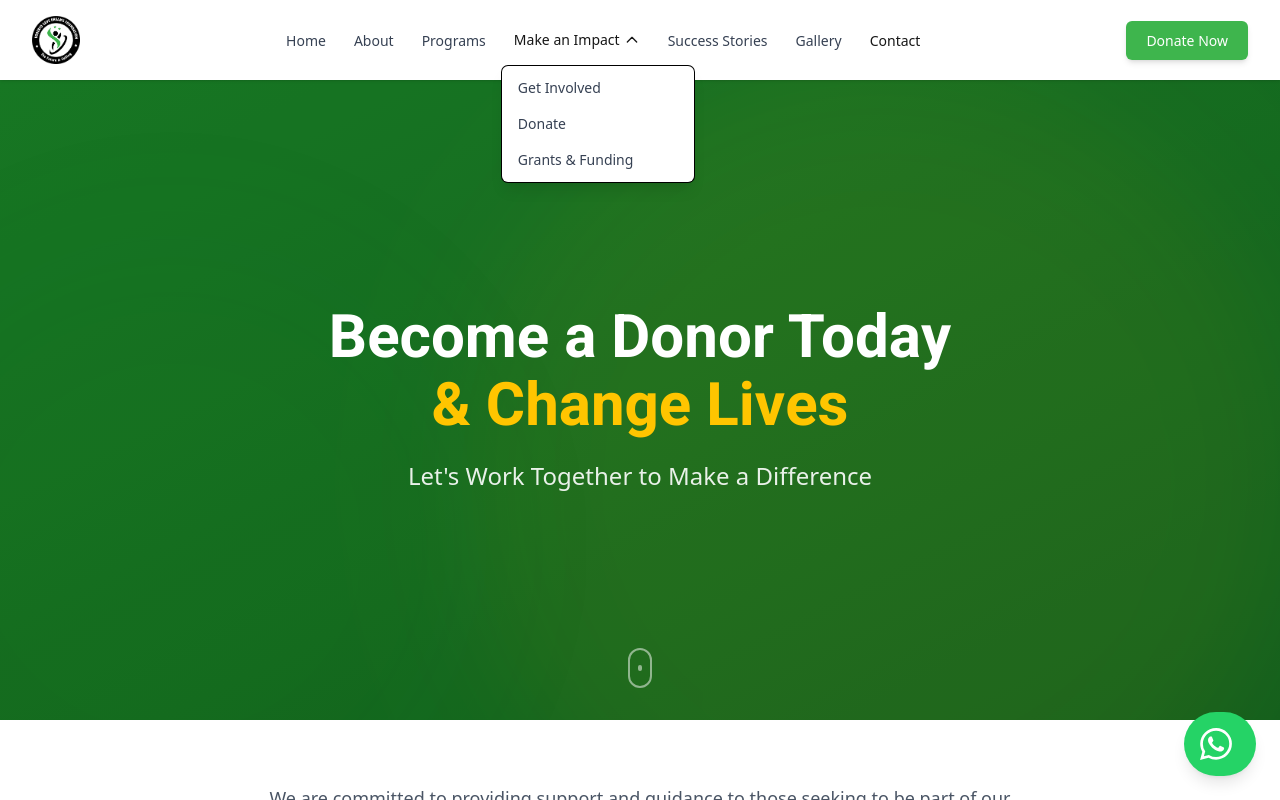
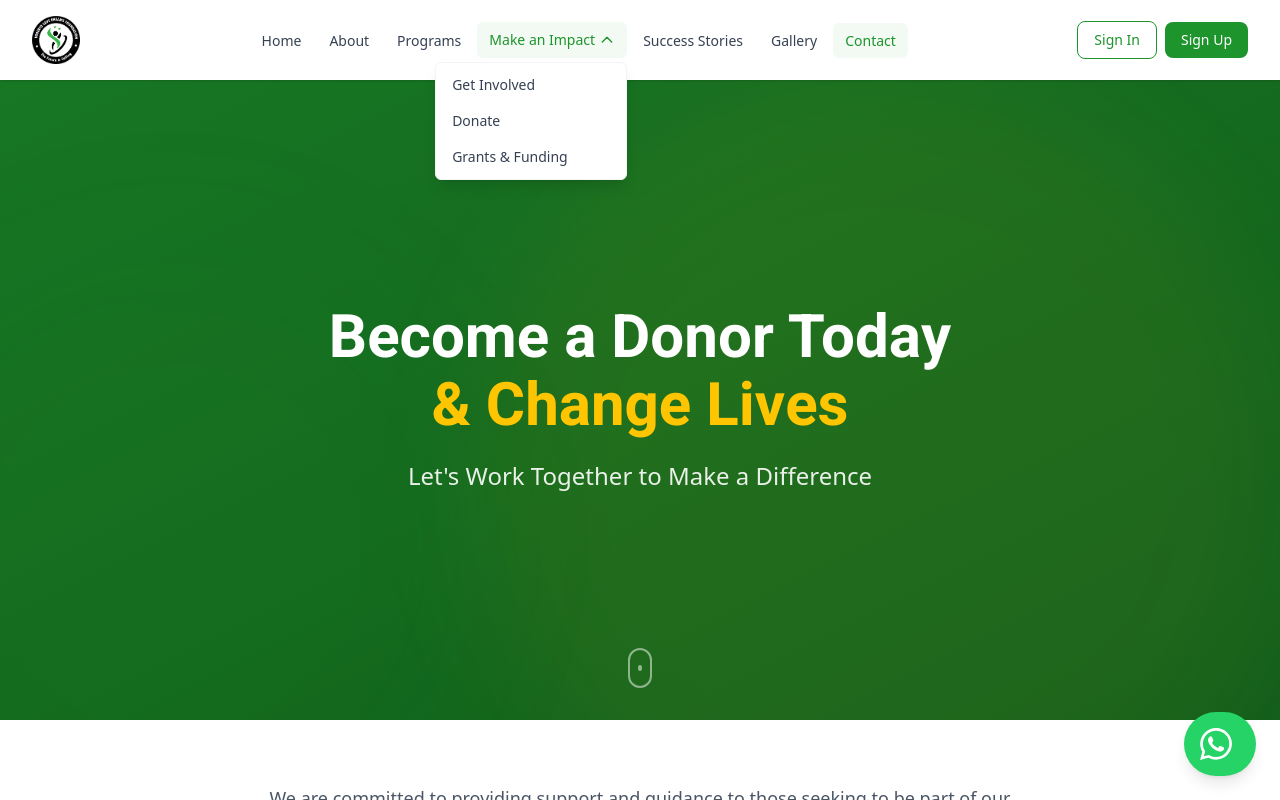
Before and after one commit to mounirclicksalesmedia/robertosavedreams, a Next.js app: page /contact in a window 1280 px wide. Both pictures are taken after a click on the button "Make an Impact". Shown: the top 800 px of the page. Built offline with nearby package versions, Linux system fonts and the light colour scheme.

Commit message:
fix: optimize mobile performance and fix content loading issues

```diff
--- a/app/(public)/contact/page.tsx
+++ b/app/(public)/contact/page.tsx
@@ -2,7 +2,7 @@
 
 import { motion } from 'framer-motion';
 import Link from 'next/link';
-import { useState } from 'react';
+import { useState, useEffect } from 'react';
 
 export default function ContactPage() {
   const [formData, setFormData] = useState({
@@ -14,6 +14,12 @@ export default function ContactPage() {
   const [isSubmitting, setIsSubmitting] = useState(false);
   const [isSubmitted, setIsSubmitted] = useState(false);
   const [submitError, setSubmitError] = useState<string | null>(null);
+  const [isLoaded, setIsLoaded] = useState(false);
+
+  // Mark page as loaded after initial render
+  useEffect(() => {
+    setIsLoaded(true);
+  }, []);
 
   const handleInputChange = (e: React.ChangeEvent<HTMLInputElement | HTMLTextAreaElement>) => {
     const { name, value } = e.target;
@@ -59,20 +65,27 @@ export default function ContactPage() {
     }
   };
 
+  // Animation settings optimized for performance
+  const fadeInProps = {
+    initial: { opacity: isLoaded ? 0 : 1, y: isLoaded ? 20 : 0 },
+    whileInView: { opacity: 1, y: 0 },
+    viewport: { once: true, margin: "0px 0px -100px 0px" },
+    transition: { duration: 0.5 }
+  };
+
   return (
     <div className="min-h-screen bg-white">
       {/* Hero Section */}
       <section className="relative h-[80vh] bg-gradient-to-br from-[#1D942C] to-[#167623] overflow-hidden">
         <div className="absolute inset-0 bg-black/20" />
 
-        {/* Animated Background Elements */}
+        {/* Animated Background Elements - Less CPU intensive */}
         <div className="absolute inset-0">
           <motion.div
             className="absolute top-0 right-0 w-[800px] h-[800px] rounded-full bg-[#ffc500]/20 blur-3xl"
             animate={{
               scale: [1, 1.2, 1],
-              opacity: [0.3, 0.2, 0.3],
-              rotate: [0, 45, 0]
+              opacity: [0.3, 0.2, 0.3]
             }}
             transition={{
               duration: 8,
@@ -112,12 +125,13 @@ export default function ContactPage() {
           </motion.div>
         </div>
 
-        {/* Scroll Indicator */}
+        {/* Scroll Indicator - only show after content is loaded */}
+        {isLoaded && (
           <motion.div
             className="absolute bottom-8 left-1/2 -translate-x-1/2"
             initial={{ opacity: 0, y: -20 }}
             animate={{ opacity: 1, y: 0 }}
-          transition={{ delay: 2 }}
+            transition={{ delay: 0.5 }}
           >
             <motion.div
               animate={{ y: [0, 10, 0] }}
@@ -131,16 +145,14 @@ export default function ContactPage() {
               />
             </motion.div>
           </motion.div>
+        )}
       </section>
 
-      {/* Main Content */}
+      {/* Main Content - Simplified animations for better performance */}
       <div className="max-w-7xl mx-auto px-4 sm:px-6 lg:px-8 py-16">
         {/* Introduction */}
         <motion.section
-          initial={{ opacity: 0, y: 20 }}
-          whileInView={{ opacity: 1, y: 0 }}
-          viewport={{ once: true }}
-          transition={{ duration: 0.5 }}
+          {...fadeInProps}
           className="text-center mb-16"
         >
           <p className="text-lg text-gray-600 max-w-3xl mx-auto">
@@ -150,10 +162,7 @@ export default function ContactPage() {
 
         {/* Contact Information Grid */}
         <motion.section
-          initial={{ opacity: 0, y: 20 }}
-          whileInView={{ opacity: 1, y: 0 }}
-          viewport={{ once: true }}
-          transition={{ duration: 0.5 }}
+          {...fadeInProps}
           className="grid md:grid-cols-2 gap-8 mb-16"
         >
           {/* Contact Methods */}
@@ -219,12 +228,9 @@ export default function ContactPage() {
           </div>
         </motion.section>
 
-        {/* Contact Form Section */}
+        {/* Contact Form Section - Using the same fadeInProps for consistency */}
         <motion.section
-          initial={{ opacity: 0, y: 20 }}
-          whileInView={{ opacity: 1, y: 0 }}
-          viewport={{ once: true }}
-          transition={{ duration: 0.5 }}
+          {...fadeInProps}
           className="mb-16"
         >
           <div className="bg-white rounded-2xl shadow-lg p-8 border border-gray-100">
@@ -350,12 +356,9 @@ export default function ContactPage() {
           </div>
         </motion.section>
 
-        {/* Social Media Section */}
+        {/* Social Media Section - Same fadeInProps */}
         <motion.section
-          initial={{ opacity: 0, y: 20 }}
-          whileInView={{ opacity: 1, y: 0 }}
-          viewport={{ once: true }}
-          transition={{ duration: 0.5 }}
+          {...fadeInProps}
           className="mb-16"
         >
           <div className="bg-white rounded-2xl shadow-lg p-8 border border-gray-100">
@@ -386,12 +389,9 @@ export default function ContactPage() {
           </div>
         </motion.section>
 
-        {/* Additional Information */}
+        {/* Additional Information - Same fadeInProps */}
         <motion.section
-          initial={{ opacity: 0, y: 20 }}
-          whileInView={{ opacity: 1, y: 0 }}
-          viewport={{ once: true }}
-          transition={{ duration: 0.5 }}
+          {...fadeInProps}
           className="mb-16"
         >
           <div className="bg-gradient-to-br from-[#1D942C] to-[#167623] rounded-2xl p-8 md:p-12 text-white relative overflow-hidden">
@@ -400,8 +400,7 @@ export default function ContactPage() {
                 className="absolute top-0 right-0 w-[600px] h-[600px] rounded-full bg-[#ffc500]/20 blur-3xl"
                 animate={{
                   scale: [1, 1.2, 1],
-                  opacity: [0.2, 0.1, 0.2],
-                  rotate: [0, 45, 0]
+                  opacity: [0.2, 0.1, 0.2]
                 }}
                 transition={{
                   duration: 8,
--- a/app/components/layout/Header.tsx
+++ b/app/components/layout/Header.tsx
@@ -29,6 +29,12 @@ export default function Header() {
   const [activeDropdown, setActiveDropdown] = useState<string | null>(null);
   const dropdownRef = useRef<HTMLDivElement>(null);
   const pathname = usePathname();
+  const [isClient, setIsClient] = useState(false);
+
+  // Mark when component is mounted on client
+  useEffect(() => {
+    setIsClient(true);
+  }, []);
 
   // Close dropdown when clicking outside
   useEffect(() => {
@@ -54,6 +60,12 @@ export default function Header() {
     setActiveDropdown(activeDropdown === name ? null : name);
   };
 
+  // Simpler animations for mobile devices
+  const buttonVariants = {
+    rest: { scale: 1 },
+    hover: { scale: isClient ? 1.05 : 1 }
+  };
+
   return (
     <header className="bg-white shadow-sm sticky top-0 z-50">
       <div className="max-w-7xl mx-auto px-4 sm:px-6 lg:px-8">
@@ -61,7 +73,7 @@ export default function Header() {
           <div className="flex items-center">
             <Link href="/" className="flex items-center group">
               <motion.div
-                whileHover={{ scale: 1.05 }}
+                whileHover={{ scale: isClient ? 1.05 : 1 }}
                 className="relative w-12 h-12"
               >
                 <Image
@@ -78,19 +90,22 @@ export default function Header() {
           {/* Desktop navigation */}
           <nav className="hidden lg:flex items-center space-x-1">
             {navItems.map((item) => (
-              <div key={item.name} className="relative" ref={item.dropdown ? dropdownRef : undefined}>
+              <div key={item.name} className="relative" ref={item.dropdown && activeDropdown === item.name ? dropdownRef : undefined}>
                 {item.dropdown ? (
-                  <div>
+                  <>
                     <button
                       onClick={() => toggleDropdown(item.name)}
-                      className={`px-3 py-2 rounded-md text-sm font-medium flex items-center hover:bg-[#1D942C]/5 transition-colors duration-200 ${
-                        activeDropdown === item.name ? 'text-primary' : 'text-gray-700'
+                      className={`px-3 py-2 rounded-md text-sm font-medium transition-colors flex items-center ${
+                        activeDropdown === item.name
+                          ? 'text-[#1D942C] bg-[#1D942C]/5'
+                          : 'text-gray-700 hover:text-[#1D942C] hover:bg-gray-50'
                       }`}
+                      aria-expanded={activeDropdown === item.name}
                     >
                       {item.name}
                       <svg
-                        className={`ml-1 h-4 w-4 transition-transform duration-200 ${
-                          activeDropdown === item.name ? 'rotate-180 text-primary' : 'text-gray-500'
+                        className={`ml-1 h-4 w-4 transition-transform ${
+                          activeDropdown === item.name ? 'transform rotate-180' : ''
                         }`}
                         fill="none"
                         viewBox="0 0 24 24"
@@ -99,41 +114,42 @@ export default function Header() {
                         <path strokeLinecap="round" strokeLinejoin="round" strokeWidth={2} d="M19 9l-7 7-7-7" />
                       </svg>
                     </button>
+
+                    {/* Dropdown menu */}
                     <AnimatePresence>
                       {activeDropdown === item.name && (
                         <motion.div
-                          initial={{ opacity: 0, y: 10 }}
+                          initial={{ opacity: 0, y: -10 }}
                           animate={{ opacity: 1, y: 0 }}
-                          exit={{ opacity: 0, y: 10 }}
+                          exit={{ opacity: 0, y: -10 }}
                           transition={{ duration: 0.2 }}
-                          className="absolute left-0 mt-2 w-48 rounded-md shadow-lg bg-white ring-1 ring-black ring-opacity-5 z-50"
+                          className="absolute right-0 mt-1 w-48 bg-white rounded-md shadow-lg py-1 z-10 border border-gray-100"
                         >
-                          <div className="py-1">
                           {item.dropdown.map((dropdownItem) => (
                             <Link
                               key={dropdownItem.name}
                               href={dropdownItem.href}
-                                className={`block px-4 py-2 text-sm hover:bg-[#1D942C]/5 transition-colors duration-200 ${
+                              className={`block px-4 py-2 text-sm transition-colors ${
                                 pathname === dropdownItem.href
-                                    ? 'text-primary font-medium'
-                                    : 'text-gray-700'
+                                  ? 'text-[#1D942C] bg-[#1D942C]/5'
+                                  : 'text-gray-700 hover:text-[#1D942C] hover:bg-gray-50'
                               }`}
+                              onClick={() => setActiveDropdown(null)}
                             >
                               {dropdownItem.name}
                             </Link>
                           ))}
-                          </div>
                         </motion.div>
                       )}
                     </AnimatePresence>
-                  </div>
+                  </>
                 ) : (
                   <Link
                     href={item.href}
-                    className={`px-3 py-2 rounded-md text-sm font-medium hover:bg-[#1D942C]/5 transition-colors duration-200 ${
+                    className={`px-3 py-2 rounded-md text-sm font-medium transition-colors ${
                       pathname === item.href
-                        ? 'text-primary'
-                        : 'text-gray-700'
+                        ? 'text-[#1D942C] bg-[#1D942C]/5'
+                        : 'text-gray-700 hover:text-[#1D942C] hover:bg-gray-50'
                     }`}
                   >
                     {item.name}
@@ -143,46 +159,65 @@ export default function Header() {
             ))}
           </nav>
 
-          {/* Donate button (desktop) */}
-          <div className="hidden lg:block">
-            <Link
-              href="/donate"
-              className="px-5 py-2.5 bg-[#3eb54d] text-white rounded-md shadow-md hover:bg-[#2d8a3a] hover:shadow-lg transition-all duration-300 hover:-translate-y-0.5 text-sm font-medium"
+          {/* Login/Signup */}
+          <div className="hidden lg:flex items-center space-x-2">
+            <Link href="/signin">
+              <motion.button
+                variants={buttonVariants}
+                initial="rest"
+                whileHover="hover"
+                className="bg-white border border-[#1D942C] text-[#1D942C] px-4 py-2 rounded-lg text-sm font-medium hover:bg-[#1D942C]/5 transition-colors"
               >
-              Donate Now
+                Sign In
+              </motion.button>
+            </Link>
+            <Link href="/signup">
+              <motion.button
+                variants={buttonVariants}
+                initial="rest"
+                whileHover="hover"
+                className="bg-[#1D942C] text-white px-4 py-2 rounded-lg text-sm font-medium hover:bg-[#167623] transition-colors"
+              >
+                Sign Up
+              </motion.button>
             </Link>
           </div>
 
           {/* Mobile menu button */}
-          <div className="flex items-center lg:hidden">
+          <div className="lg:hidden">
             <button
               type="button"
+              className="text-gray-700 hover:text-[#1D942C] focus:outline-none"
               onClick={() => setMobileMenuOpen(!mobileMenuOpen)}
-              className="inline-flex items-center justify-center p-2 rounded-md text-gray-700 hover:text-[#1D942C] hover:bg-[#1D942C]/5 focus:outline-none"
-              aria-expanded="false"
             >
               <span className="sr-only">Open main menu</span>
               {mobileMenuOpen ? (
                 <svg
-                  className="block h-6 w-6"
-                  xmlns="http://www.w3.org/2000/svg"
+                  className="h-6 w-6"
                   fill="none"
                   viewBox="0 0 24 24"
                   stroke="currentColor"
-                  aria-hidden="true"
                 >
-                  <path strokeLinecap="round" strokeLinejoin="round" strokeWidth="2" d="M6 18L18 6M6 6l12 12" />
+                  <path
+                    strokeLinecap="round"
+                    strokeLinejoin="round"
+                    strokeWidth={2}
+                    d="M6 18L18 6M6 6l12 12"
+                  />
                 </svg>
               ) : (
                 <svg
-                  className="block h-6 w-6"
-                  xmlns="http://www.w3.org/2000/svg"
+                  className="h-6 w-6"
                   fill="none"
                   viewBox="0 0 24 24"
                   stroke="currentColor"
-                  aria-hidden="true"
                 >
-                  <path strokeLinecap="round" strokeLinejoin="round" strokeWidth="2" d="M4 6h16M4 12h16M4 18h16" />
+                  <path
+                    strokeLinecap="round"
+                    strokeLinejoin="round"
+                    strokeWidth={2}
+                    d="M4 6h16M4 12h16M4 18h16"
+                  />
                 </svg>
               )}
             </button>
@@ -197,24 +232,26 @@ export default function Header() {
             initial={{ opacity: 0, height: 0 }}
             animate={{ opacity: 1, height: 'auto' }}
             exit={{ opacity: 0, height: 0 }}
-            transition={{ duration: 0.3 }}
-            className="lg:hidden overflow-hidden"
+            transition={{ duration: 0.2 }}
+            className="lg:hidden"
           >
-            <div className="px-2 pt-2 pb-3 space-y-1 bg-gray-50 border-t border-gray-200">
+            <div className="px-2 pt-2 pb-3 space-y-1 bg-white shadow-lg border-t border-gray-100">
               {navItems.map((item) => (
                 <div key={item.name}>
                   {item.dropdown ? (
-                    <div>
+                    <>
                       <button
                         onClick={() => toggleDropdown(item.name)}
-                        className={`w-full flex justify-between items-center px-3 py-2 rounded-md text-base font-medium ${
-                          activeDropdown === item.name ? 'bg-[#1D942C]/5 text-primary' : 'text-gray-700 hover:bg-[#1D942C]/5'
+                        className={`w-full text-left px-3 py-2 rounded-md text-base font-medium transition-colors flex items-center justify-between ${
+                          activeDropdown === item.name
+                            ? 'text-[#1D942C] bg-[#1D942C]/5'
+                            : 'text-gray-700 hover:text-[#1D942C] hover:bg-gray-50'
                         }`}
                       >
                         {item.name}
                         <svg
-                          className={`ml-1 h-5 w-5 transition-transform duration-200 ${
-                            activeDropdown === item.name ? 'rotate-180 text-primary' : 'text-gray-500'
+                          className={`ml-1 h-4 w-4 transition-transform ${
+                            activeDropdown === item.name ? 'transform rotate-180' : ''
                           }`}
                           fill="none"
                           viewBox="0 0 24 24"
@@ -223,6 +260,8 @@ export default function Header() {
                           <path strokeLinecap="round" strokeLinejoin="round" strokeWidth={2} d="M19 9l-7 7-7-7" />
                         </svg>
                       </button>
+
+                      {/* Mobile dropdown */}
                       <AnimatePresence>
                         {activeDropdown === item.name && (
                           <motion.div
@@ -230,17 +269,21 @@ export default function Header() {
                             animate={{ opacity: 1, height: 'auto' }}
                             exit={{ opacity: 0, height: 0 }}
                             transition={{ duration: 0.2 }}
-                            className="pl-4 mt-1 space-y-1"
+                            className="pl-4 py-1"
                           >
                             {item.dropdown.map((dropdownItem) => (
                               <Link
                                 key={dropdownItem.name}
                                 href={dropdownItem.href}
-                                className={`block px-3 py-2 rounded-md text-base font-medium ${
+                                className={`block px-4 py-2 text-base transition-colors ${
                                   pathname === dropdownItem.href
-                                    ? 'bg-[#1D942C]/5 text-primary'
-                                    : 'text-gray-700 hover:bg-[#1D942C]/5'
+                                    ? 'text-[#1D942C] bg-[#1D942C]/5 rounded-md'
+                                    : 'text-gray-700 hover:text-[#1D942C] hover:bg-gray-50 rounded-md'
                                 }`}
+                                onClick={() => {
+                                  setActiveDropdown(null);
+                                  setMobileMenuOpen(false);
+                                }}
                               >
                                 {dropdownItem.name}
                               </Link>
@@ -248,15 +291,16 @@ export default function Header() {
                           </motion.div>
                         )}
                       </AnimatePresence>
-                    </div>
+                    </>
                   ) : (
                     <Link
                       href={item.href}
-                      className={`block px-3 py-2 rounded-md text-base font-medium ${
+                      className={`block px-3 py-2 rounded-md text-base font-medium transition-colors ${
                         pathname === item.href
-                          ? 'bg-[#1D942C]/5 text-primary'
-                          : 'text-gray-700 hover:bg-[#1D942C]/5'
+                          ? 'text-[#1D942C] bg-[#1D942C]/5'
+                          : 'text-gray-700 hover:text-[#1D942C] hover:bg-gray-50'
                       }`}
+                      onClick={() => setMobileMenuOpen(false)}
                     >
                       {item.name}
                     </Link>
@@ -264,13 +308,23 @@ export default function Header() {
                 </div>
               ))}
 
-              {/* Donate button (mobile) */}
+              {/* Mobile login/signup */}
+              <div className="pt-4 pb-2 border-t border-gray-200 flex flex-col space-y-2">
                 <Link
-                href="/donate"
-                className="block px-3 py-3 mt-2 rounded-md text-base font-medium bg-[#3eb54d] text-white hover:bg-[#2d8a3a] transition-colors duration-200 text-center"
+                  href="/signin"
+                  className="px-3 py-2 rounded-md text-base font-medium text-gray-700 hover:text-[#1D942C] hover:bg-gray-50 transition-colors"
+                  onClick={() => setMobileMenuOpen(false)}
                 >
-                Donate Now
+                  Sign In
                 </Link>
+                <Link
+                  href="/signup"
+                  className="px-3 py-2 rounded-md text-base font-medium bg-[#1D942C] text-white hover:bg-[#167623] transition-colors"
+                  onClick={() => setMobileMenuOpen(false)}
+                >
+                  Sign Up
+                </Link>
+              </div>
             </div>
           </motion.div>
         )}
--- a/app/layout.tsx
+++ b/app/layout.tsx
@@ -37,9 +37,10 @@ export default function RootLayout({
       className={`${heebo.variable} ${caveat.variable} light`}
     >
       <head>
+        <meta name="viewport" content="width=device-width, initial-scale=1.0" />
         <Script
           src="https://js.lenco.co/v1/lenco.js"
-          strategy="beforeInteractive"
+          strategy="afterInteractive"
         />
       </head>
       <body className="antialiased min-h-screen flex flex-col bg-white text-gray-900" suppressHydrationWarning={true}>
```
Also changed, not shown: app/components/layout/Footer.tsx (+15 -5 lines), app/components/layout/WhatsAppButton.tsx (+4 -3 lines). Lines whose indentation alone changed are shown as unchanged.
